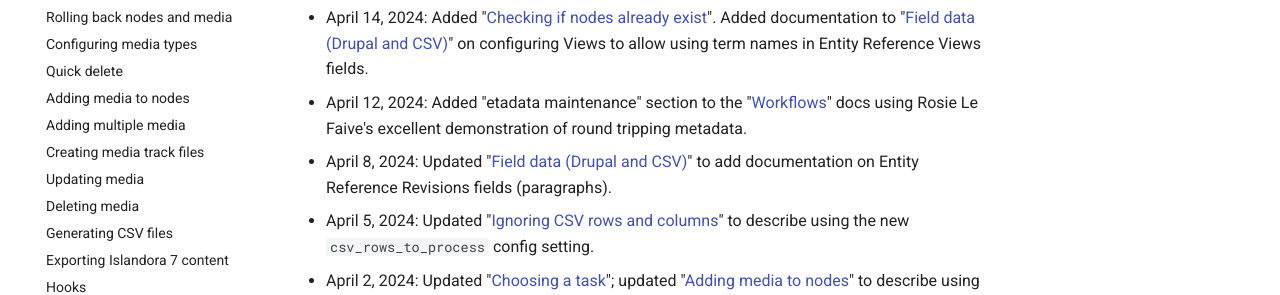
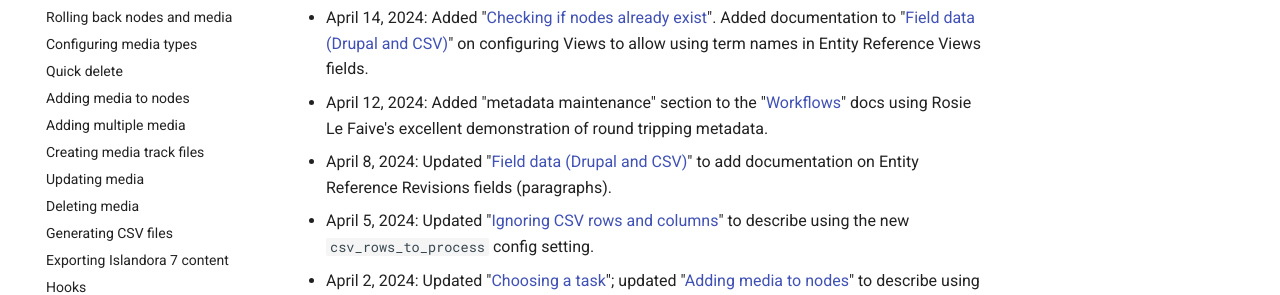
Before and after one commit to mjordan/islandora_workbench_docs, an MkDocs documentation site: the page built from docs/changelog.md, in a window 1280 px wide and 900 px high, scrolled down 5631 px. Shown: the part 167-462 px from the top of the window. Built offline with MkDocs 1.6.1 and Material for MkDocs 9.7.7, drawn with Linux system fonts in a browser that asks for light colours; comment, search, counter and statistics services are not loaded.

Commit message:
Fixed typo.

```diff
--- a/docs/changelog.md
+++ b/docs/changelog.md
@@ -123,7 +123,7 @@
 * April 16, 2024: Updated "[Field data (Drupal and CSV)](https://mjordan.github.io/islandora_workbench_docs/fields/#entity-reference-views-fields)" to clarify warning about Entity Reference Views fields.
 * April 15, 2024: Resolved [issue 748](https://github.com/mjordan/islandora_workbench/issues/748); updated docs to include new `log_file_name_and_line_number` config setting.
 * April 14, 2024: Added "[Checking if nodes already exist](https://mjordan.github.io/islandora_workbench_docs/checking_if_nodes_exist/)". Added documentation to "[Field data (Drupal and CSV)](https://mjordan.github.io/islandora_workbench_docs/fields/#entity-reference-views-fields)" on configuring Views to allow using term names in Entity Reference Views fields.
-* April 12, 2024: Added "etadata maintenance" section to the "[Workflows](https://mjordan.github.io/islandora_workbench_docs/workflows/)" docs using Rosie Le Faive's excellent demonstration of round tripping metadata.
+* April 12, 2024: Added "metadata maintenance" section to the "[Workflows](https://mjordan.github.io/islandora_workbench_docs/workflows/)" docs using Rosie Le Faive's excellent demonstration of round tripping metadata.
 * April 8, 2024: Updated "[Field data (Drupal and CSV)](https://mjordan.github.io/islandora_workbench_docs/fields/#entity-reference-revisions-fields-paragraphs)" to add documentation on Entity Reference Revisions fields (paragraphs).
 * April 5, 2024: Updated "[Ignoring CSV rows and columns](https://mjordan.github.io/islandora_workbench_docs/ignoring_csv_rows_and_columns/)" to describe using the new `csv_rows_to_process` config setting.
 * April 2, 2024: Updated "[Choosing a task](https://mjordan.github.io/islandora_workbench_docs/choosing_a_task/)"; updated "[Adding media to nodes](https://mjordan.github.io/islandora_workbench_docs/adding_media/)" to describe using DGI's [Image Discovery module](https://github.com/discoverygarden/dgi_image_discovery).
```
